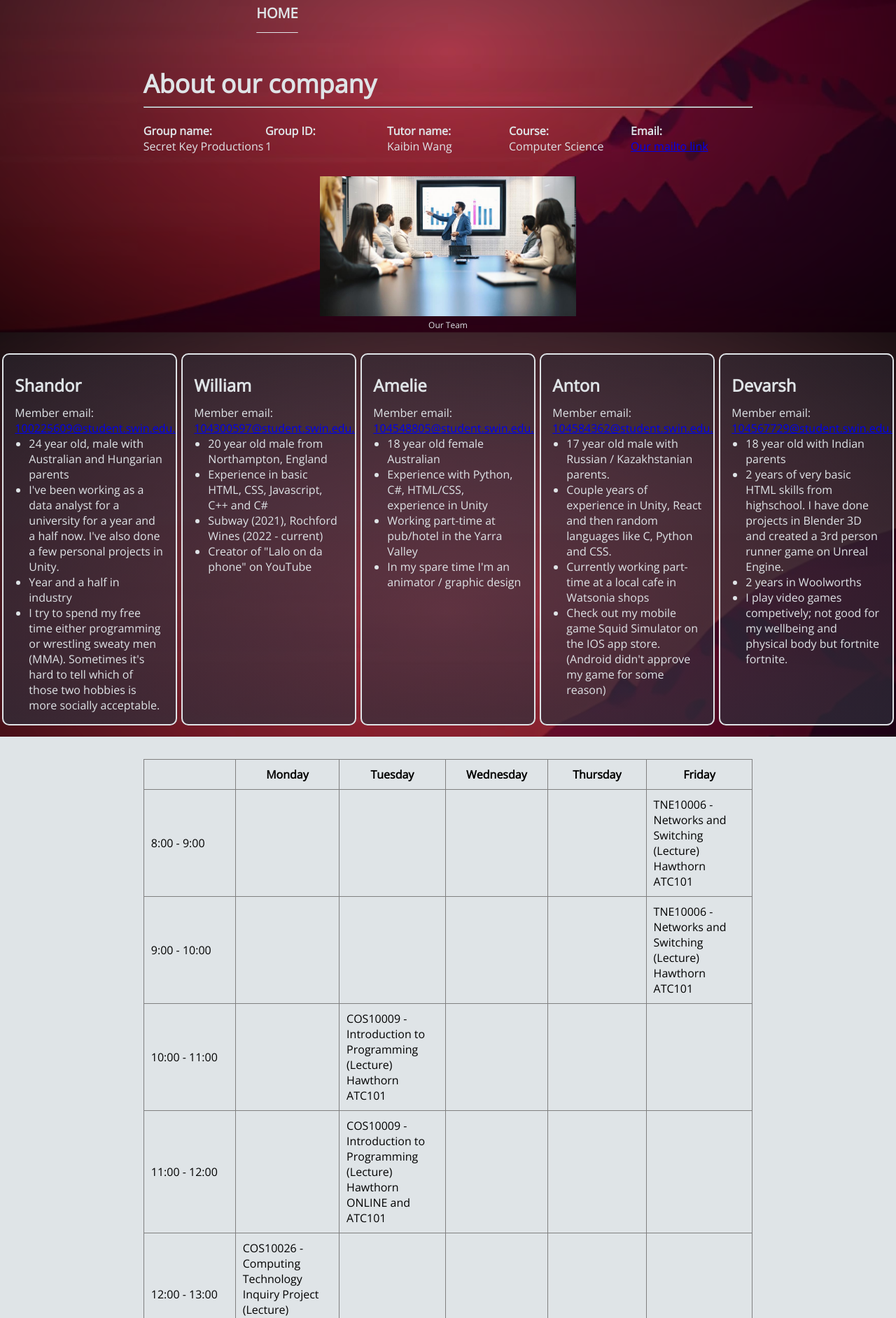
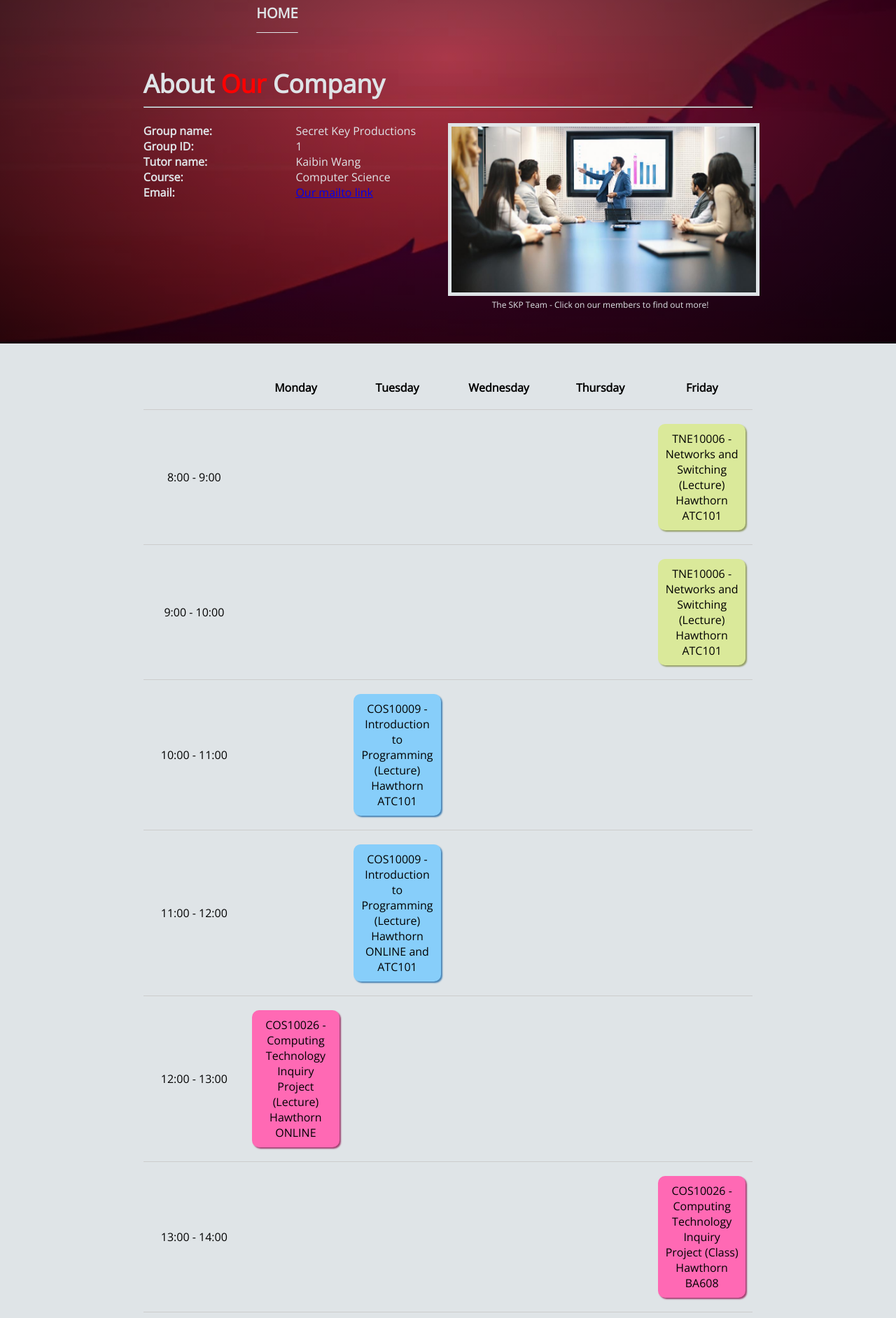
Before and after one commit to achuchuva/samurai-kamikaze-pilots, a PHP site: page /about.html in a window 1280 px wide. Shown: the part 325-2209 px from the top of the page at 70% size. Run offline with PHP 8.4, Linux system fonts and the light colour scheme.

Commit message:
About html updates and meta tags

```diff
--- a/about.html
+++ b/about.html
@@ -2,11 +2,12 @@
 <html lang="en">
 
 <head>
-    <link rel="stylesheet" href="style.css" />
-
     <meta charset="UTF-8">
     <meta http-equiv="X-UA-Compatible" content="IE=edge">
     <meta name="viewport" content="width=device-width, initial-scale=1.0">
+    <meta name="author" content="Anton Chuchuva" />
+    <meta name="description" content="About the SKP Secret Key Productions team" />
+    <link rel="stylesheet" href="style.css" />
     <title>SKP - About</title>
 </head>
 
@@ -15,153 +16,74 @@
 
         <!-- Standard nav bar -->
         <nav>
-            <a href="index.html"> <section> <img src="SKPLogo.png" alt="HOME"> HOME </section> </a>
-            <a href="jobs.html"> <section> JOBS </section> </a>
-            <a href="apply.html"> <section> APPLY </section> </a>
-            <a href="about.html"> <section> ABOUT </section> </a>
-            <a href="enhancements.html"> <section> ENHANCEMENTS </section> </a>
+            <a href="index.html">
+                <section> <img src="SKPLogo.png" alt="HOME"> HOME </section>
+            </a>
+            <a href="jobs.html">
+                <section> JOBS </section>
+            </a>
+            <a href="apply.html">
+                <section> APPLY </section>
+            </a>
+            <a href="about.html">
+                <section> ABOUT </section>
+            </a>
+            <a href="enhancements.html">
+                <section> ENHANCEMENTS </section>
+            </a>
         </nav>
 
         <!-- Group information as a definition list -->
         <section class="content">
             <!-- About page main heading -->
-            <h1>About our company</h1>
+            <h1>About <span class="red-font">Our</span> Company</h1>
             <hr />
             <br />
-            <dl>
-                <section>
-                <dt>Group name:</dt>
-                <dd>Secret Key Productions</dd>
+            <div class="about-info">
+                <dl>
+                    <section>
+                        <dt>Group name:</dt>
+                        <dd>Secret Key Productions</dd>
+                    </section>
+
+                    <section>
+                        <dt>Group ID:</dt>
+                        <dd>1</dd>
+                    </section>
+
+                    <section>
+                        <dt>Tutor name:</dt>
+                        <dd>Kaibin Wang</dd>
+                    </section>
+
+                    <section>
+                        <dt>Course:</dt>
+                        <dd>Computer Science</dd>
+                    </section>
+
+                    <section>
+                        <dt>Email:</dt>
+                        <dd>
+                            <a
+                                href="mailto:100225609@student.swin.edu.au?cc=104300597@student.swin.edu.au;104548805@student.swin.edu.au;104584362@student.swin.edu.au;104567729@student.swin.edu.au">
+                                Our mailto link
+                            </a>
+                        </dd>
+                    </section>
+                </dl>
+                <!-- Group photo within a figure -->
+                <figure>
+                    <img src="temp.jpg">
+                    <figcaption>The SKP Team - Click on our members to find out more!</figcaption>
+                </figure>
+            </div>
         </section>
 
-        <section>
-            <dt>Group ID:</dt>
-            <dd>1</dd>
-        </section>
-
-        <section>
-            <dt>Tutor name:</dt>
-            <dd>Kaibin Wang</dd>
-        </section>
-
-        <section>
-            <dt>Course:</dt>
-            <dd>Computer Science</dd>
-        </section>
-
-        <section>
-            <dt>Email:</dt>
-            <dd>
-                <a href="mailto:100225609@student.swin.edu.au?cc=104300597@student.swin.edu.au;104548805@student.swin.edu.au;104584362@student.swin.edu.au;104567729@student.swin.edu.au">
-                    Our mailto link
-                </a>
-            </dd>
-        </section>
-        </dl>
-    </section>
-
-    <!-- Group photo within a figure -->
-    <figure>
-        <img src="temp.jpg">
-        <figcaption>Our Team</figcaption>
-    </figure>
-
-    <!-- Group member descriptions-->
-
-    <section class="flex-container">
-        <section class="flexbox">
-            <h2>Shandor</h2>
-                Member email:
-
-                    <a href="mailto:100225609@student.swin.edu.au">
-                        100225609@student.swin.edu.au
-                    </a>
-
-                <br>
-
-                <ul>
-                    <li>24 year old, male with Australian and Hungarian parents</li>
-                    <li>I've been working as a data analyst for a university for a year and a half now. I've also done a few personal projects in Unity.</li>
-                    <li>Year and a half in industry</li>
-                    <li>I try to spend my free time either programming or wrestling sweaty men (MMA). Sometimes it's hard to tell which of those two hobbies is more socially acceptable.</li>
-                </ul>
-        </section>
-
-        <section class="flexbox">
-            <h2>William</h2>
-                Member email:
-                    <a href="mailto:104300597@student.swin.edu.au">
-                        104300597@student.swin.edu.au
-                    </a>
-                <br>
-
-                <ul>
-                    <li>20 year old male from Northampton, England</li>
-                    <li>Experience in basic HTML, CSS, Javascript, C++ and C#</li>
-                    <li>Subway (2021), Rochford Wines (2022 - current)</li>
-                    <li>Creator of "Lalo on da phone" on YouTube</li>
-                </ul>
-        </section>
-
-    <section class="flexbox">
-        <h2>Amelie</h2>
-            Member email:
-                <a href="mailto:104548805@student.swin.edu.au">
-                    104548805@student.swin.edu.au
-                </a>
-            <br>
-
-            <ul>
-                <li>18 year old female Australian</li>
-                <li>Experience with Python, C#, HTML/CSS, experience in Unity</li>
-                <li>Working part-time at pub/hotel in the Yarra Valley</li>
-                <li>In my spare time I'm an animator / graphic design</li>
-            </ul>
-    </section>
-
-    <section class="flexbox">
-        <h2>Anton</h2>
-            Member email:
-                <a href="mailto:104584362@student.swin.edu.au">
-                    104584362@student.swin.edu.au
-                </a>
-            <br>
-
-            <ul>
-                <li>17 year old male with Russian / Kazakhstanian parents.</li>
-                <li>
-                    Couple years of experience in Unity, React and then random
-                    languages like C, Python and CSS.
-                </li>
-                <li>Currently working part-time at a local cafe in Watsonia shops</li>
-                <li>
-                    Check out my mobile game Squid Simulator on the IOS app store.
-                    (Android didn't approve my game for some reason)
-                </li>
-            </ul>
-    </section>
-
-    <section class="flexbox">
-        <h2>Devarsh</h2>
-            Member email:
-                <a href="mailto:104567729@student.swin.edu.au">
-                    104567729@student.swin.edu.au
-                </a>
-            <br>
-
-            <ul>
-                <li>18 year old with Indian parents</li>
-                <li>2 years of very basic HTML skills from highschool. I have done projects in Blender 3D and created a 3rd person runner game on Unreal Engine.</li>
-                <li>2 years in Woolworths</li>
-                <li>I play video games competively; not good for my wellbeing and physical body but fortnite fortnite.</li>
-            </ul>
-    </section>
-    </section>
     </section>
 
     <section id="secondary">
         <!-- Timetable -->
-        <table border=1>
+        <table class="timetable">
 
             <tr>
                 <th></th>
@@ -178,7 +100,7 @@
                 <td></td>
                 <td></td>
                 <td></td>
-                <td>
+                <td class="tne">
                     TNE10006 - Networks and Switching (Lecture)
                     Hawthorn ATC101
                 </td>
@@ -189,7 +111,7 @@
                 <td></td>
                 <td></td>
                 <td></td>
-                <td>
+                <td class="tne">
                     TNE10006 - Networks and Switching (Lecture)
                     Hawthorn ATC101
                 </td>
@@ -197,7 +119,7 @@
             <tr>
                 <td>10:00 - 11:00</td>
                 <td></td>
-                <td>
+                <td class="cos">
                     COS10009 - Introduction to Programming (Lecture)
                     Hawthorn ATC101
                 </td>
@@ -208,7 +130,7 @@
             <tr>
                 <td>11:00 - 12:00</td>
                 <td></td>
-                <td>
+                <td class="cos">
                     COS10009 - Introduction to Programming (Lecture)
                     Hawthorn ONLINE and ATC101
                 </td>
@@ -218,7 +140,7 @@
             </tr>
             <tr>
                 <td>12:00 - 13:00</td>
-                <td>
+                <td class="cos-inq">
                     COS10026 - Computing Technology Inquiry Project (Lecture)
                     Hawthorn ONLINE
                 </td>
@@ -233,18 +155,18 @@
                 <td></td>
                 <td></td>
                 <td></td>
-                <td>
+                <td class="cos-inq">
                     COS10026 - Computing Technology Inquiry Project (Class)
                     Hawthorn BA608
                 </td>
             </tr>
             <tr>
                 <td>14:00 - 15:00</td>
-                <td>
+                <td class="tne">
                     TNE10006 - Networks and Switching (Class)
                     Hawthorn ATC329
                 </td>
-                <td>
+                <td class="cos-inq">
                     COS10026 - Computing Technology Inquiry Project (Workshop)
                     Hawthorn BA408
                 </td>
@@ -254,34 +176,34 @@
             </tr>
             <tr>
                 <td>15:00 - 16:00</td>
-                <td>
+                <td class="tne">
                     TNE10006 - Networks and Switching (Class)
                     Hawthorn ATC329
                 </td>
-                <td>
+                <td class="cos-inq">
                     COS10026 - Computing Technology Inquiry Project (Workshop)
                     Hawthorn BA408
                 </td>
                 <td></td>
                 <td></td>
-                <td>
+                <td class="cos">
                     COS10009 - Introduction to Programming (Class)
                     Hawthorn ATC625
                 </td>
             </tr>
             <tr>
                 <td>16:00 - 17:00</td>
-                <td>
+                <td class="tne">
                     TNE10006 - Networks and Switching (Class)
                     Hawthorn ATC329
                 </td>
-                <td>
+                <td class="art">
                     ART10004 - Introduction to Game Studies (Class)
                     Hawthorn BA706
                 </td>
                 <td></td>
                 <td></td>
-                <td>
+                <td class="cos">
                     COS10009 - Introduction to Programming (Class)
                     Hawthorn ATC625
                 </td>
@@ -289,7 +211,7 @@
             <tr>
                 <td>17:00 - 18:00</td>
                 <td></td>
-                <td>
+                <td class="art">
                     ART10004 - Introduction to Game Studies (Class)
                     Hawthorn BA706
                 </td>
@@ -299,7 +221,7 @@
             </tr>
             <tr>
                 <td>18:00 - 19:00</td>
-                <td>
+                <td class="art">
                     ART10004 - Introduction to Game Studies (Lecture)
                     Hawthorn ATC101
                 </td>
@@ -310,7 +232,7 @@
             </tr>
             <tr>
                 <td>19:00 - 20:00</td>
-                <td>
+                <td class="art">
                     ART10004 - Introduction to Game Studies (Lecture)
                     Hawthorn ATC101
                 </td>
@@ -320,6 +242,103 @@
                 <td></td>
             </tr>
         </table>
+        <br>
+        <!-- Group member descriptions-->
+        <!-- TODO: Add photos of members -->
+
+        <section class="flex-container">
+            <section class="flexbox">
+                <h2>Shandor</h2>
+                Member email:
+
+                <a href="mailto:100225609@student.swin.edu.au">
+                    100225609@student.swin.edu.au
+                </a>
+
+                <br>
+
+                <ul>
+                    <li>24 year old, male with Australian and Hungarian parents</li>
+                    <li>I've been working as a data analyst for a university for a year and a half now. I've also done a
+                        few personal projects in Unity.</li>
+                    <li>Year and a half in industry</li>
+                    <li>I try to spend my free time either programming or wrestling sweaty men (MMA). Sometimes it's
+                        hard to tell which of those two hobbies is more socially acceptable.</li>
+                </ul>
+            </section>
+
+            <section class="flexbox">
+                <h2>William</h2>
+                Member email:
+                <a href="mailto:104300597@student.swin.edu.au">
+                    104300597@student.swin.edu.au
+                </a>
+                <br>
+
+                <ul>
+                    <li>20 year old male from Northampton, England</li>
+                    <li>Experience in basic HTML, CSS, Javascript, C++ and C#</li>
+                    <li>Subway (2021), Rochford Wines (2022 - current)</li>
+                    <li>Creator of "Lalo on da phone" on YouTube</li>
+                </ul>
+            </section>
+
+            <section class="flexbox">
+                <h2>Amelie</h2>
+                Member email:
+                <a href="mailto:104548805@student.swin.edu.au">
+                    104548805@student.swin.edu.au
+                </a>
+                <br>
+
+                <ul>
+                    <li>18 year old female Australian</li>
+                    <li>Experience with Python, C#, HTML/CSS, experience in Unity</li>
+                    <li>Working part-time at pub/hotel in the Yarra Valley</li>
+                    <li>In my spare time I'm an animator / graphic design</li>
+                </ul>
+            </section>
+
+            <section class="flexbox">
+                <h2>Anton</h2>
+                Member email:
+                <a href="mailto:104584362@student.swin.edu.au">
+                    104584362@student.swin.edu.au
+                </a>
+                <br>
+
+                <ul>
+                    <li>17 year old male with Russian / Kazakhstanian parents.</li>
+                    <li>
+                        Couple years of experience in Unity, React and then random
+                        languages like C, Python and CSS.
+                    </li>
+                    <li>Currently working part-time at a local cafe in Watsonia shops</li>
+                    <li>
+                        Check out my mobile game Squid Simulator on the IOS app store.
+                        (Android didn't approve my game for some reason)
+                    </li>
+                </ul>
+            </section>
+
+            <section class="flexbox">
+                <h2>Devarsh</h2>
+                Member email:
+                <a href="mailto:104567729@student.swin.edu.au">
+                    104567729@student.swin.edu.au
+                </a>
+                <br>
+
+                <ul>
+                    <li>18 year old with Indian parents</li>
+                    <li>2 years of very basic HTML skills from highschool. I have done projects in Blender 3D and
+                        created a 3rd person runner game on Unreal Engine.</li>
+                    <li>2 years in Woolworths</li>
+                    <li>I play video games competively; not good for my wellbeing and physical body but fortnite
+                        fortnite.</li>
+                </ul>
+            </section>
+        </section>
     </section>
 
 
@@ -328,7 +347,8 @@
         <div class="footer-content">
             <h3>Stay Connected</h3>
             <p>Email our company if you have any questions:</p>
-            <a href="mailto:100225609@student.swin.edu.au?cc=104300597@student.swin.edu.au;104548805@student.swin.edu.au;104584362@student.swin.edu.au;104567729@student.swin.edu.au">
+            <a
+                href="mailto:100225609@student.swin.edu.au?cc=104300597@student.swin.edu.au;104548805@student.swin.edu.au;104584362@student.swin.edu.au;104567729@student.swin.edu.au">
                 Our company email
             </a>
         </div>
--- a/apply.html
+++ b/apply.html
@@ -2,7 +2,9 @@
 <html lang="en">
 
 <head>
-    <meta charset="utf-8" />
+    <meta charset="UTF-8">
+    <meta http-equiv="X-UA-Compatible" content="IE=edge">
+    <meta name="viewport" content="width=device-width, initial-scale=1.0">
     <meta name="description" content="Apply for work with SKP Secret Key Productions" />
     <meta name="author" content="Amelie Kercher" />
     <link rel="stylesheet" href="style.css" />
@@ -32,7 +34,7 @@
         </nav>
 
         <section class="content">
-            <h1>Apply for a job with SKP</h1>
+            <h1>Apply for a job with <span class="red-font">SKP</span></h1>
             <hr />
             <h2>Which advertised job are you applying for today?</h2>
             <!-- create internal page jumpto/hyperlinks to both forms -->
--- a/style.css
+++ b/style.css
@@ -120,7 +120,7 @@ aside {
 
 #secondary {
     background-color: #DFE4E7;
-    padding: 32px 16vw 0 16vw;
+    padding: 32px 16vw 32px 16vw;
 }
 
 
@@ -133,16 +133,38 @@ aside {
 /*Def-list*/
 
 dl {
-    display: flex;
-    justify-content: left;
+  width: 350px;
+  display: flex;
+  flex-direction: column;
 }
 
 dl section {
-    width: 256px;
+  display: flex;
+  flex-direction: row;
 }
 
 dt {
-    font-weight: bold;
+  font-weight: bold;
+  flex: 1;
+  width: 100px;
+}
+
+dd {
+  flex: 1;
+}
+
+/* Def-list to be inline with figure */
+.about-info {
+  display: flex;
+  flex-direction: row;
+}
+
+.about-info dl {
+  flex: 1;
+}
+
+.about-info figure {
+  flex: 1;
 }
 
 
@@ -157,32 +179,27 @@ ul {
 
 .flex-container {
     display: flex;
+    flex-wrap: wrap;
     justify-content: space-around;
 }
 
 .flexbox {
-    width: calc(100vw/6);
-    overflow: auto;
+    width: 400px;
+    min-height: 600px;
     padding: 16px;
-    background-image: linear-gradient(rgba(47, 47, 59, 0.4), rgba(47, 47, 59, 0.7));
-    border: 2px solid #DFE4E7;
+    /* background-image: linear-gradient(rgba(47, 47, 59, 0.2), rgba(47, 47, 59, 0.5)); */
     border-radius: 10px;
+    margin: 5px;
 }
 
-
-/*Tables*/
-
-table {
-    border-collapse: collapse;
+.flexbox a {
+  text-decoration: none;
+  font-weight: bold;
+  color: #666;
 }
 
-td {
-    padding: 10px;
-}
-
-th {
-    padding: 10px;
-    width: calc(68vw/6);
+.flexbox a:hover {
+  color: #FFFFFF;
 }
 
 
@@ -224,15 +241,71 @@ select {
 /*Figures*/
 
 figure {
-    margin: 32px;
     text-align: center;
     font-size: 12px;
 }
 
     figure img {
-        height: 25vh;
-        width: auto;
+        border: 5px solid;
+        width: 100%;
+        height: auto;
     }
+
+
+/* Timetable container */
+.timetable {
+  display: flex;
+  flex-direction: column;
+}
+
+/* Timetable heading */
+.timetable th {
+  padding: 10px;
+  width: calc(68vw/6);
+}
+
+/* Timetable row */
+.timetable tr {
+  display: flex;
+  flex-direction: row;
+  align-items: center;
+  justify-content: space-between;
+  border-bottom: 1px solid #ccc;
+  padding: 10px 0;
+}
+
+/* Timetable cell */
+.timetable td {
+  flex: 1;
+  text-align: center;
+  padding: 10px;
+  margin: 10px;
+}
+
+/* Different styling based on subject */
+.timetable .cos {
+  background-color: lightskyblue;
+  border-radius: 10px;
+  box-shadow: 2px 2px 2px steelblue;
+}
+
+.timetable .cos-inq {
+  background-color: hotpink;
+  border-radius: 10px;
+  box-shadow: 2px 2px 2px rgb(161, 65, 113);
+}
+
+.timetable .tne {
+  background-color: rgb(218, 233, 154);
+  border-radius: 10px;
+  box-shadow: 2px 2px 2px rgb(147, 157, 104);
+}
+
+.timetable .art {
+  background-color: rgb(0, 173, 112);
+  border-radius: 10px;
+  box-shadow: 2px 2px 2px darkgreen;
+}
 
 /* Footer */
 footer {
@@ -260,3 +333,8 @@ footer a:hover {
   color: #000;
   border-color: #000;
 }
+
+/* Miscellaneous */
+.red-font {
+  color: red;
+}
```
Also changed, not shown: enhancements.html (+6 -4 lines), index.html (+9 -5 lines), jobs.html (+6 -4 lines).
